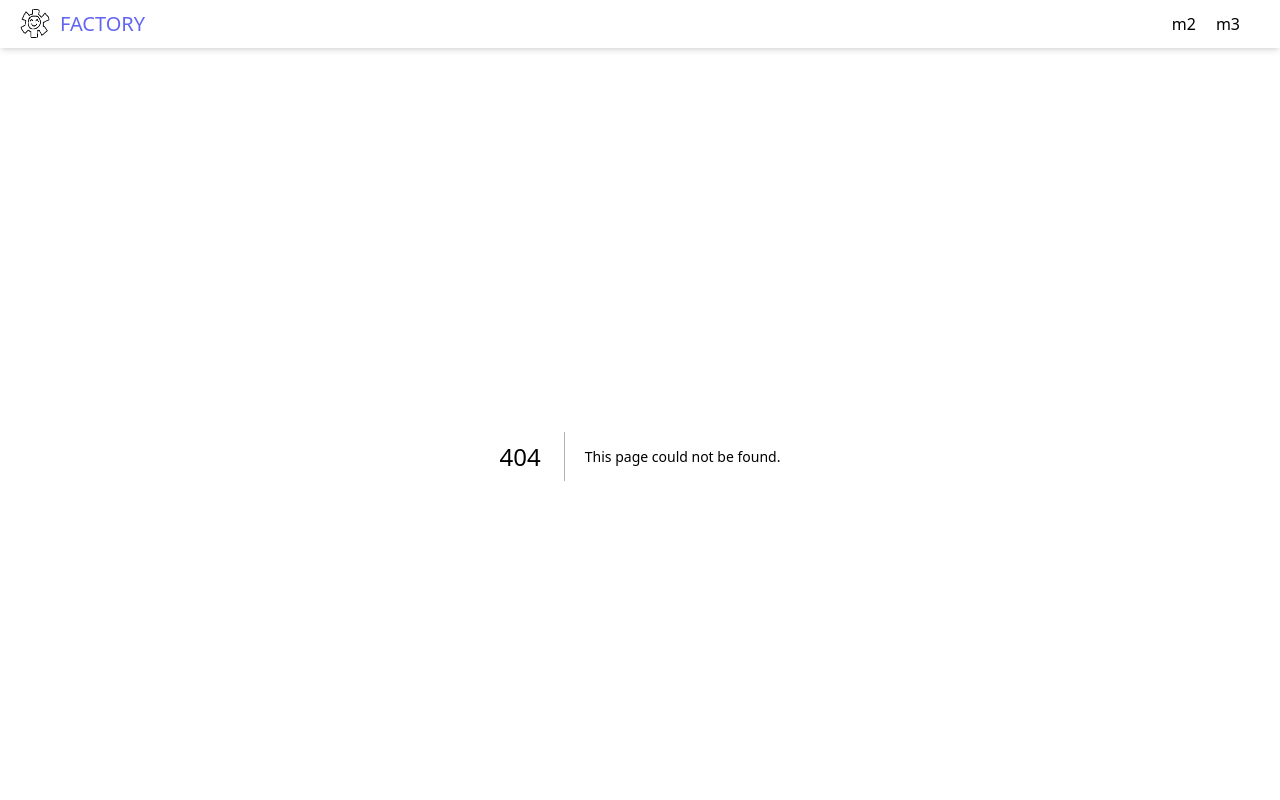
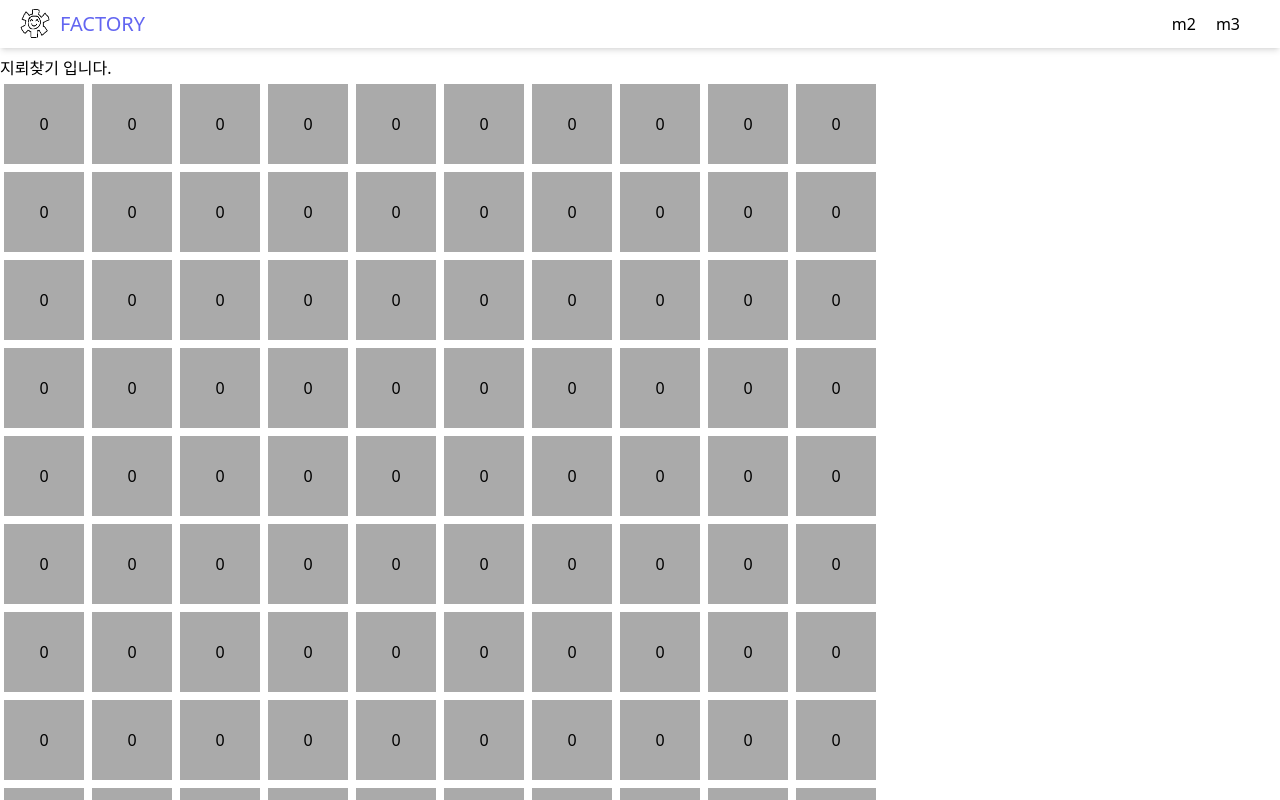
Before and after one commit to Hangeol-Chang/factory-typescript, a Next.js app: page /minesweeper in a window 1280 px wide. Before the commit this address had no page. Shown: the top 800 px of the page. Built offline with nearby package versions, Linux system fonts and the light colour scheme.

Commit message:
minesweeper initing

```diff
--- a/components/cardground/GameBoard.tsx
+++ b/components/cardground/GameBoard.tsx
@@ -17,10 +17,10 @@ export default function GameBoard() {
         return (
             <>
                 {
-                    board.map( col => (
-                        <div className="flex m-2 gap-2">
+                    board.map( (col, idx) => (
+                        <div className="flex m-2 gap-2" key = {idx * 2}>
                             {
-                                col.map(val => (<GameTile />))
+                                col.map((val, idx2) => (<GameTile key={idx2 *2} />))
                             }
                         </div>
                     ))
--- a/components/cardground/cards/HandCard.tsx
+++ b/components/cardground/cards/HandCard.tsx
@@ -1,5 +1,6 @@
 
 
-export default function HandCard({CardProps: Card}) {
+// export default function HandCard({CardProps: Card}) {
+export default function HandCard() {
 
 }
--- a/components/ide/Ide.tsx
+++ b/components/ide/Ide.tsx
@@ -1,4 +1,4 @@
-import { codeState } from "@/states/visualAlgorithm/states"
+import { codeState } from "@/states/minesweeper/visualAlgorithm/states"
 import { KeyboardEvent, useEffect, useState, useRef } from "react";
 import { useRecoilState } from "recoil"
 import Button from "../common/Button";
@@ -89,7 +89,7 @@ export default function Ide() {
             <div className={`flex flex-col w-8 text-center bg-green-200 text-gray-400`}>
                 {
                     rows.map( v => {
-                        return <span>{ ("00" + v).slice(-2) }</span>
+                        return <span key={v} >{ ("00" + v).slice(-2) }</span>
                     })
                 }
             </div>
--- /dev/null
+++ b/components/minesweeper/Tile.tsx
@@ -0,0 +1,61 @@
+import { useState } from "react"
+
+
+type ButtonStyle = {
+    bgColor : string,
+    color : string,
+}
+
+type ButtonStylePack = {
+    [key : string] : ButtonStyle
+}
+
+const ButtonStyles: ButtonStylePack = {
+    'hidden' : {
+        bgColor : '#AAAAAA',
+        color : '',
+    },
+    'check' : {
+        bgColor : '',
+        color : '',
+    },
+    'open' : {
+        bgColor : '#EEEEEE',
+        color : '',
+    },
+    'success-outline' : {
+        bgColor : '',
+        color : '',
+    }
+}
+
+
+export default function Tile(
+    props : {
+        className : string,
+        tile : TileType,
+        onClick : (tile : TileType) => void,
+        style : string
+    }) {
+    const { className, tile, onClick, style } = props;
+    const [btStyle, SetBtStyle] = useState(ButtonStyles[style != null ? style : 'primary']);
+
+
+    return (
+        <button
+            className={`
+                w-20
+                h-20
+                m-1
+
+                ${className}
+            `}
+            style={{
+                backgroundColor : btStyle.bgColor,
+            }}
+            onClick={() => onClick(tile)}
+        >
+            {tile.value}
+        </button>
+    )
+}
--- a/components/visualAlgorithm/VisualView.tsx
+++ b/components/visualAlgorithm/VisualView.tsx
@@ -1,4 +1,4 @@
-import { stageState } from "@/states/visualAlgorithm/states";
+import { stageState } from "@/states/minesweeper/visualAlgorithm/states";
 import { useRecoilValue } from "recoil"
 import { useState } from "react";
 import Tile from "./atoms/Tile";
@@ -11,8 +11,8 @@ export default function VisualView() {
 
     return (
         <div>
-            <Button onClick={() => setView('problem')} value={`problem`}/>
-            <Button onClick={() => setView('board')} value={`board`}/>
+            <Button onClick={() => setView('problem')} value={`problem`} className={""} color={""}/>
+            <Button onClick={() => setView('board')} value={`board`} className={""} color={""}/>
 
             <div>
                 Stage 1
@@ -24,11 +24,11 @@ export default function VisualView() {
             <hr />
 
             {
-                stage.map.map( row => (
-                    <div className={`flex gap-1 m-1`}>
+                stage.map.map( (row, idx) => (
+                    <div className={`flex gap-1 m-1`} key={idx * 2}>
                         {
                             row.map( ele => (
-                                <Tile size={size} state={ele} />
+                                <Tile size={size} state={ele} key={ele}/>
                             ))
                         }
                     </div>
--- a/pages/compass/index.tsx
+++ b/pages/compass/index.tsx
@@ -49,12 +49,11 @@ export default function Compass() {
 
         return (
             Math.abs(loc) <= 6 ?
-                <group key={idx}>
+                <group key={idx * 2}>
                     <Text
                         {...fontProps}
-                        children={val}
                         position={[realLoc * 2, 0, 2]}
-                    />
+                    >{val}</Text>
                 </group>
             : <></>
             // <mesh>
@@ -86,9 +85,9 @@ export default function Compass() {
                 }}
             >
                 <group>
-                    <Text {...fontProps} children={'RE'} position={[30,-3, 0]} />
-                    <Text {...fontProps} children={'LE'} position={[-30,-3, 0]} />
-                    <Text {...fontProps} children={'V'}  position={[0,2,1]} color={'blue'} />
+                    <Text {...fontProps} position={[30,-3, 0]} >RE</Text>
+                    <Text {...fontProps} position={[-30,-3, 0]} >LE</Text>
+                    <Text {...fontProps} position={[0,2,1]} color={'blue'} >V</Text>
                 </group>
                 <group>
                 </group>
--- a/pages/index.tsx
+++ b/pages/index.tsx
@@ -39,6 +39,11 @@ export default function Home() {
                 >
                     compass test
                 </Link>
+                <Link href={`${relativePrefix}/minesweeper`}
+                    className={` m-2 bg-blue-100`}
+                >
+                    MineSweeper
+                </Link>
             </div>
         </>
     )
--- /dev/null
+++ b/pages/minesweeper/index.tsx
@@ -0,0 +1,62 @@
+import Tile from "@/components/minesweeper/Tile";
+import { mapSizeState, mapState } from "@/states/minesweeper/states"
+import { useEffect, useState } from "react";
+import { useRecoilState } from "recoil"
+
+export default function MineSweeper() {
+    const [map, SetMap] = useRecoilState<Array<Array<TileType>>>(mapState);
+    const [mapSize, SetMapSize] = useRecoilState(mapSizeState);
+    const [mines, SetMines] = useState<Array<number[]> | null>([]);
+    const [mineCount, SetMinsCount] = useState<number>(20);
+
+
+    const clickTile = function(tile : TileType) {
+
+    }
+
+    const maketMines = function() {
+        for(let i = 0; i < mineCount; i++) {
+
+        }
+    }
+
+    const makeMap = function() {
+        let newmap : Array<Array<TileType>> = [];
+        let maprow : Array<TileType> = [];
+        const temptile : TileType = {
+            state : 0,
+            value : 0,
+        }
+        for(let i = 0; i < mapSize[1]; i++) {
+            maprow.push(temptile);
+        }
+        for(let i = 0; i < mapSize[0]; i++) newmap.push(maprow);
+
+        // 지뢰 심으면서 지뢰 주변 숫자 늘리기.
+
+        SetMap(newmap);
+    }
+    // init 초기화
+    useEffect(() => {
+        maketMines();
+        makeMap();
+    }, [])
+
+    return (
+        <div>
+            지뢰찾기 입니다.
+            {map.map((row, idx) => (
+                <div>
+                    {row.map((tileval, idx) => (
+                        <Tile
+                            className={``}
+                            tile={tileval}
+                            onClick={clickTile}
+                            style={'hidden'}
+                        ></Tile>
+                    ))}
+                </div>
+            ))}
+        </div>
+    )
+}
--- a/pages/visualAlgorithm/index.tsx
+++ b/pages/visualAlgorithm/index.tsx
@@ -4,7 +4,7 @@ import Terminal from "@/components/visualAlgorithm/Terminal";
 import VisualView from "@/components/visualAlgorithm/VisualView";
 import { useEffect, useState } from "react"
 
-export default function visualAlgorithm() {
+export default function VisualAlgorithm() {
     const [code, setCode] = useState('');
 
     const [testvar, setTestvar] = useState([1, 2, 3]);
--- /dev/null
+++ b/states/minesweeper/states.tsx
@@ -0,0 +1,36 @@
+import { atom } from "recoil";
+
+declare global {
+    /*
+    *** TileType description
+        state :
+            - 0 : hidden
+            - 1 : open
+            - 2 : check
+
+        value :
+            - 0 : none(bug State)
+            - 1 ~ n : number
+            - -1 : mine
+    */
+   export class TileType {
+       state : number;
+       value : number;
+   }
+}
+
+
+const mapState = atom<Array<Array<TileType>>> ({
+    key : 'mapState',
+    default : []
+})
+
+const mapSizeState = atom<Array<number>> ({
+    key : 'mapSizeState',
+    default : [10, 10]
+})
+
+export {
+    mapState,
+    mapSizeState,
+}
```
Also changed, not shown: states/minesweeper/visualAlgorithm/states.tsx (renamed from states/visualAlgorithm/states.tsx).
